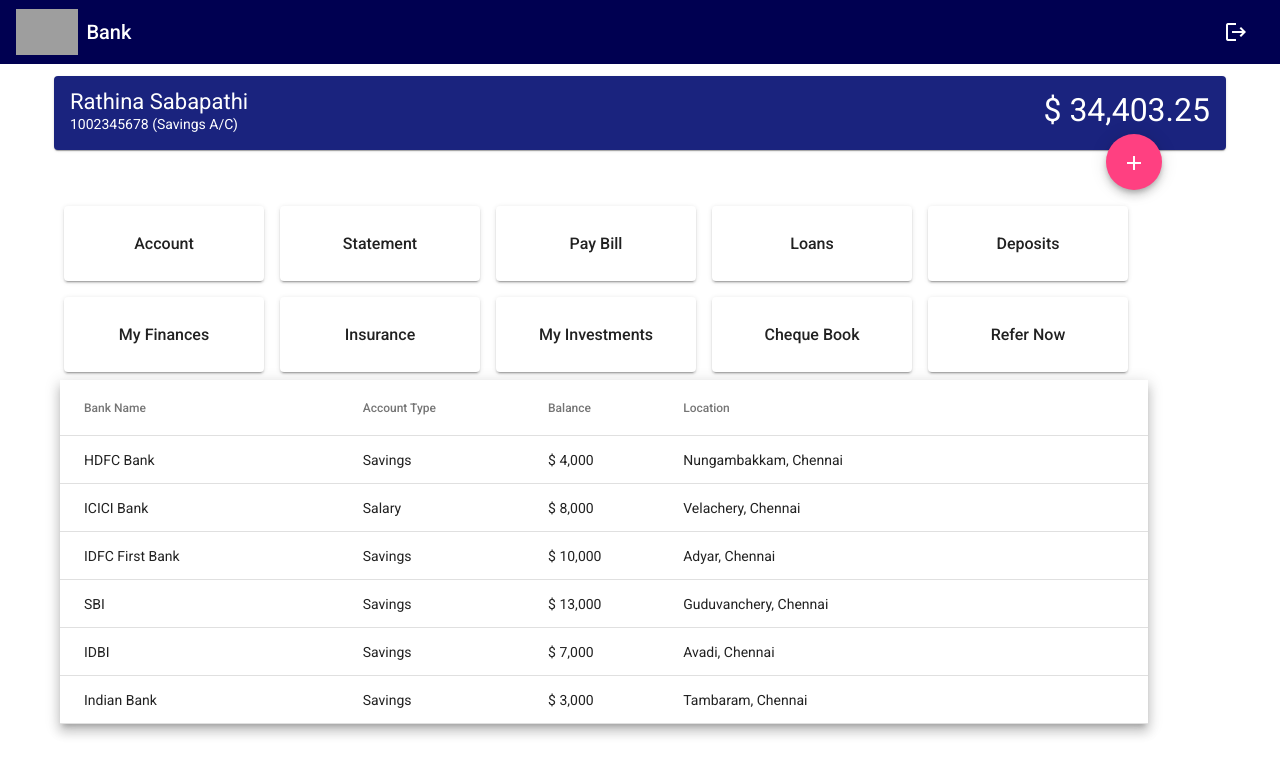
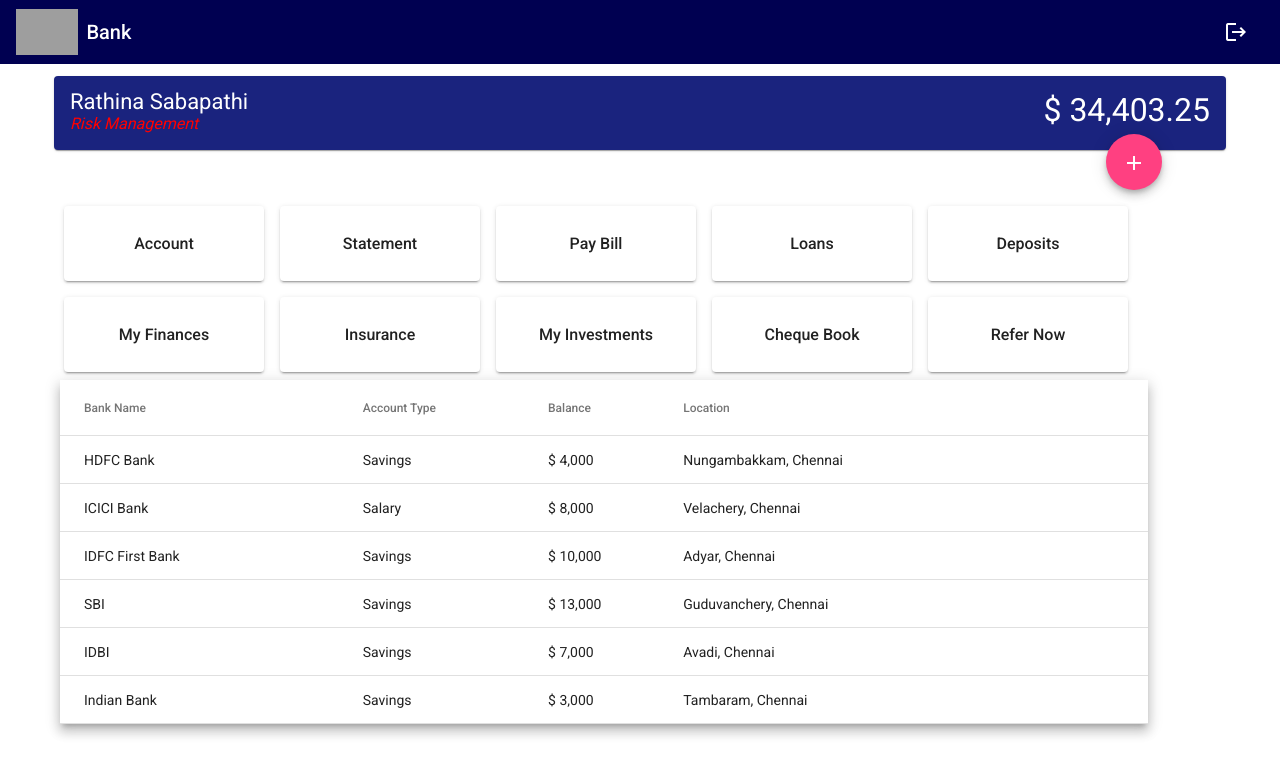
Before and after one commit to msaba94/demo-bank, an Angular app: page /account in a window 1280 px wide. Shown: the top 776 px of the page. Built offline with nearby package versions, Linux system fonts and the light colour scheme; grey boxes are pictures that could not be loaded.

Commit message:
ip changes

```diff
--- a/src/app/home/home.component.css
+++ b/src/app/home/home.component.css
@@ -52,8 +52,15 @@
   font-size: 16px;
 }
 
-.holder-name{
+.holder-name {
   width: auto;
   color: #fff;
   font-size: 22px;
+  margin-bottom: 8px;
 }
+
+.risk-text {
+  color: red;
+  font-size: 16px;
+  font-style: italic;
+}
--- a/src/app/home/home.component.html
+++ b/src/app/home/home.component.html
@@ -6,9 +6,7 @@
       <span class="holder-name">Rathina Sabapathi</span>
       <span class="amount-text">$ 34,403.25</span>
       <br />
-      <span class="primary-text" style="margin-top: 8">
-        1002345678 (Savings A/C)
-      </span>
+      <span class="risk-text" style="margin-top: 8"> Risk Management </span>
 
       <!-- FAB Icon -->
       <div class="example-button-right">
--- a/src/app/service.ts
+++ b/src/app/service.ts
@@ -59,14 +59,14 @@ export class service{
       public login(user: any) :Promise<any>{
         const headers = new HttpHeaders();
         headers.append('Content-Type', 'application/json');
-        return this.http.post('http://192.168.1.4:8080/bankService/bank/login', user,
+        return this.http.post('http://192.168.1.2:8080/bankService/bank/login', user,
           { headers: headers }).toPromise().then(res => res);
       }
 
       public register(user: any): Promise<any> {
         const headers = new HttpHeaders();
         headers.append('Content-Type', 'application/json');
-        return this.http.post('http://192.168.1.4:8080/bankService/bank/register', user,
+        return this.http.post('http://192.168.1.2:8080/bankService/bank/register', user,
           { headers: headers }).toPromise().then(res => res);
       }
 }
```
